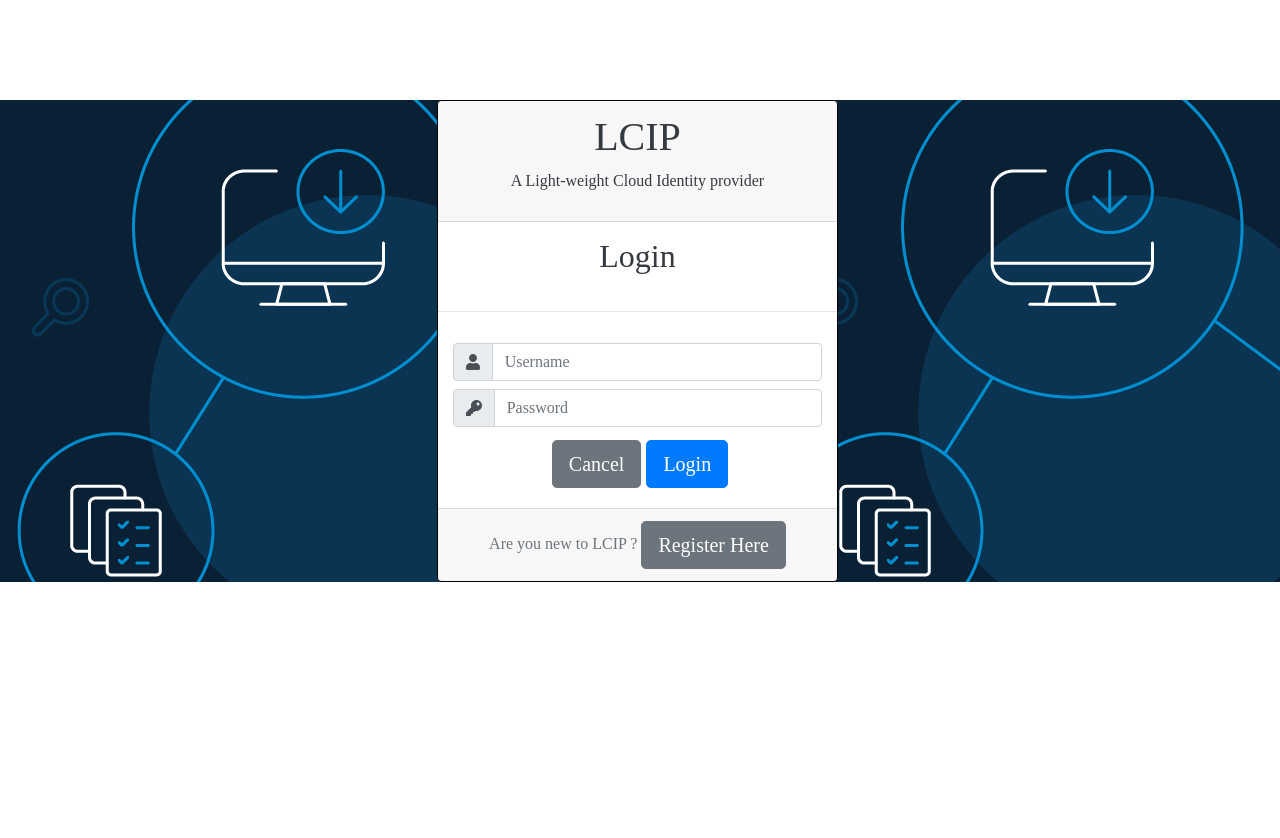
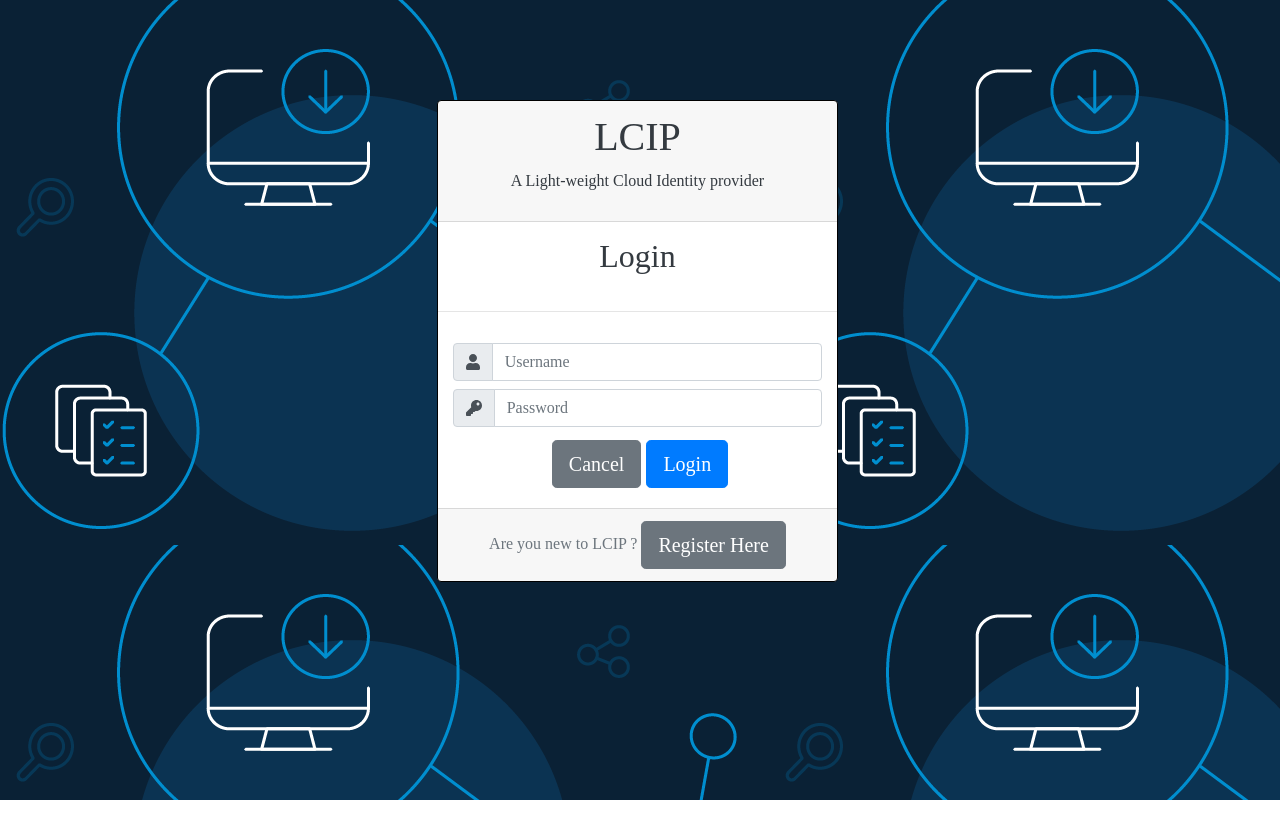
Before and after one commit to kasthuriraajan/lcip-web, a React (Create React App) app: page / in a window 1280 px wide. Shown: the top 838 px of the page. After the commit the page ends 800 px from the top, so only its background shows below. Built offline with nearby package versions, Linux system fonts and the light colour scheme.

Commit message:
Update design 2.

```diff
--- a/public/index.html
+++ b/public/index.html
@@ -28,7 +28,6 @@
     <title>LCIP</title>
   </head>
   <body>
-    <div style="background-image: url('bg2.png');">
     <div id="root" class="main"></div>
     <!--
       This HTML file is a template.
--- a/public/lcip.css
+++ b/public/lcip.css
@@ -1,5 +1,15 @@
-.main {
-   margin-top: 100px;
+.login-page {
+    padding-top: 100px;
+    background-image: url(bg2.png);
+}
+
+.primaryNav{
+    background-color: #0c3352 !important;
+}
+
+.secondaryNav{
+    background-color: #236684 !important;
+    width: 16rem;
 }
 
 body > #root > div {
--- a/src/dashboard.js
+++ b/src/dashboard.js
@@ -43,10 +43,10 @@
         return(
             <div>
 {/*------------------------------- Navbar ------------------------------------- */}
-                <Navbar bg="dark" variant="dark" sticky="top" >
+                <Navbar  variant="dark" sticky="top"  className="primaryNav">
                     <Navbar.Brand href="#home"><h1>LCIP </h1></Navbar.Brand>
                     <Nav className="ml-auto">
-                    <Navbar.Brand>A Light-weight Cloud Identity provider</Navbar.Brand>
+                    <Navbar.Brand>Light-weight Cloud Identity provider</Navbar.Brand>
                         <Button variant="danger" type='button' onClick={this.logout}>Logout</Button>
                     </Nav>
                 </Navbar>
@@ -56,7 +56,7 @@
                     <Col lg="10" md="10" sm="10"> {dashboardContent} </Col>
                 </Row>
 {/*------------------------------- Footer ------------------------------------- */}
-                <Navbar bg="dark" variant="dark" fixed="bottom" className="justify-content-center">
+                <Navbar variant="dark" fixed="bottom" className="justify-content-center primaryNav">
                 <Navbar.Brand >Copyright&#169; 2021</Navbar.Brand>
                 </Navbar>
 
--- a/src/login.js
+++ b/src/login.js
@@ -47,7 +47,8 @@
 
     render(){
         return(
-            <Row className="justify-content-md-center">
+            <>
+            <Row className="justify-content-md-center login-page">
                 <Col lg="4" md="4" sm="4">
                 <Card text = "dark" className="text-center"
                 style={{ marginRight:'5px', borderColor:'black'}}>
@@ -80,6 +81,7 @@
                 </Card>
                 </Col>
             </Row>
+            </>
         );
     }
 }
--- a/src/register.js
+++ b/src/register.js
@@ -60,7 +60,7 @@
 
     render(){
         return(
-        <Row className="justify-content-md-center">
+        <Row className="justify-content-md-center login-page">
             <Col lg="4" md="4" sm="4">
             <Card text = "dark" className="text-center"
             style={{ marginRight:'5px', borderColor:'black'}}>
--- a/src/sidebar.js
+++ b/src/sidebar.js
@@ -22,19 +22,19 @@
         return(
           <div>
             <Button variant="secondary" type='button' onClick={this.loadUser}
-            style={{ width:"18rem", alignItems:'center', marginTop:'5px', marginLeft:'5px'}}>
+            style={{ alignItems:'center', marginTop:'5px', marginLeft:'5px'}} className="secondaryNav">
               <FontAwesomeIcon icon="users" size="6x"/>
               <h4>Users</h4>
             </Button>
 
             <Button variant="secondary" type='button' onClick={this.loadApps}
-            style={{ width:"18rem", alignItems:'center', marginTop:'5px', marginLeft:'5px'}}>
+            style={{ alignItems:'center', marginTop:'5px', marginLeft:'5px'}} className="secondaryNav">
               <FontAwesomeIcon icon="layer-group" size="6x"/>
               <h4>Apps</h4>
             </Button>
 
             <Button variant="secondary" type='button' onClick={this.loadTenants}
-            style={{ width:"18rem", alignItems:'center', marginTop:'5px', marginLeft:'5px'}}>
+            style={{ alignItems:'center', marginTop:'5px', marginLeft:'5px'}} className="secondaryNav">
               <FontAwesomeIcon icon="university" size="6x"/>
               <h4>Tenants</h4>
             </Button>
```
